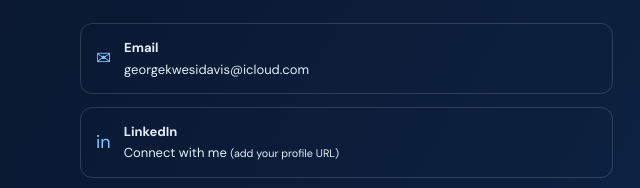
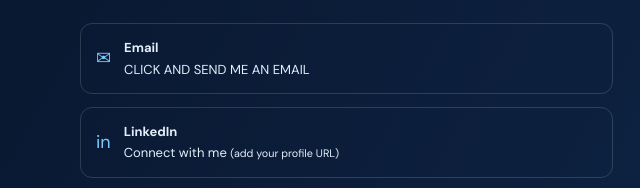
Before and after one commit to geokwedav/george-davis-portfolio, a plain HTML site: page index.html in a window 1280 px wide. Shown: the part 5168-5356 px from the top of the page, 0-640 px from the left. Drawn offline with Linux system fonts and the light colour scheme.

Commit message:
Update index.html

```diff
--- a/index.html
+++ b/index.html
@@ -98,7 +98,7 @@
     <section class="section contact-section" id="contact"><div class="container contact-grid">
       <div><div class="kicker">Start a conversation</div><h2>Have a digital project in mind?</h2><p>Tell me what you are trying to achieve. Whether you need a website, AI productivity support, data analysis or IT assistance, we can discuss a practical next step.</p>
         <div class="contact-details">
-          <a class="contact-link" id="emailLink" href="mailto:georgekwesidavis@icloud.com"><span>✉</span><div><strong>Email</strong><br>georgekwesidavis@icloud.com<small></small></div></a>
+          <a class="contact-link" id="emailLink" href="mailto:georgekwesidavis@icloud.com"><span>✉</span><div><strong>Email</strong><br>CLICK AND SEND ME AN EMAIL<small></small></div></a>
           <a class="contact-link" href="https://www.linkedin.com/" target="_blank" rel="noopener"><span>in</span><div><strong>LinkedIn</strong><br>Connect with me <small>(add your profile URL)</small></div></a>
           <a class="contact-link" href="https://github.com/" target="_blank" rel="noopener"><span>⌘</span><div><strong>GitHub</strong><br>Explore code and projects <small>(add your profile URL)</small></div></a>
         </div>
```
